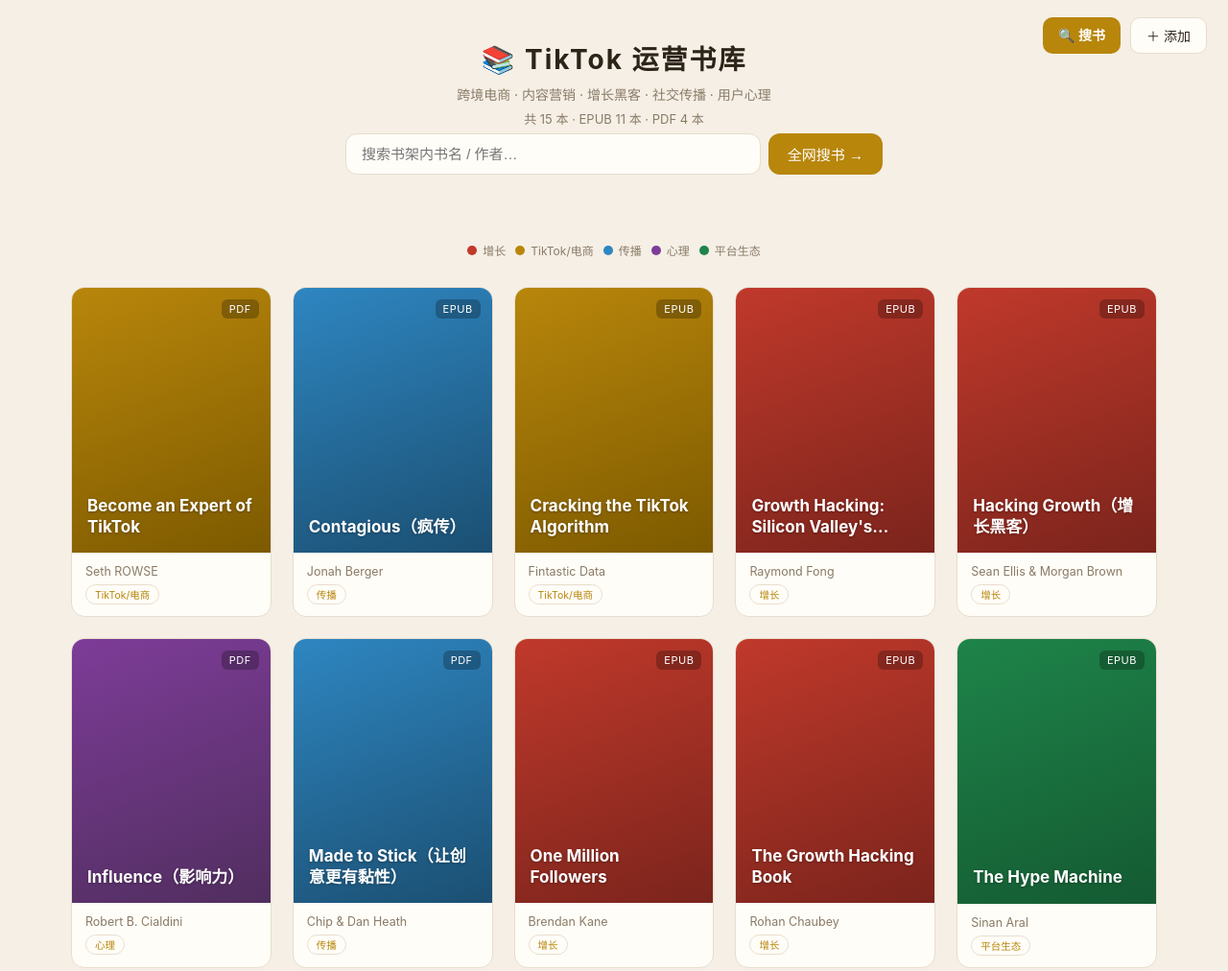
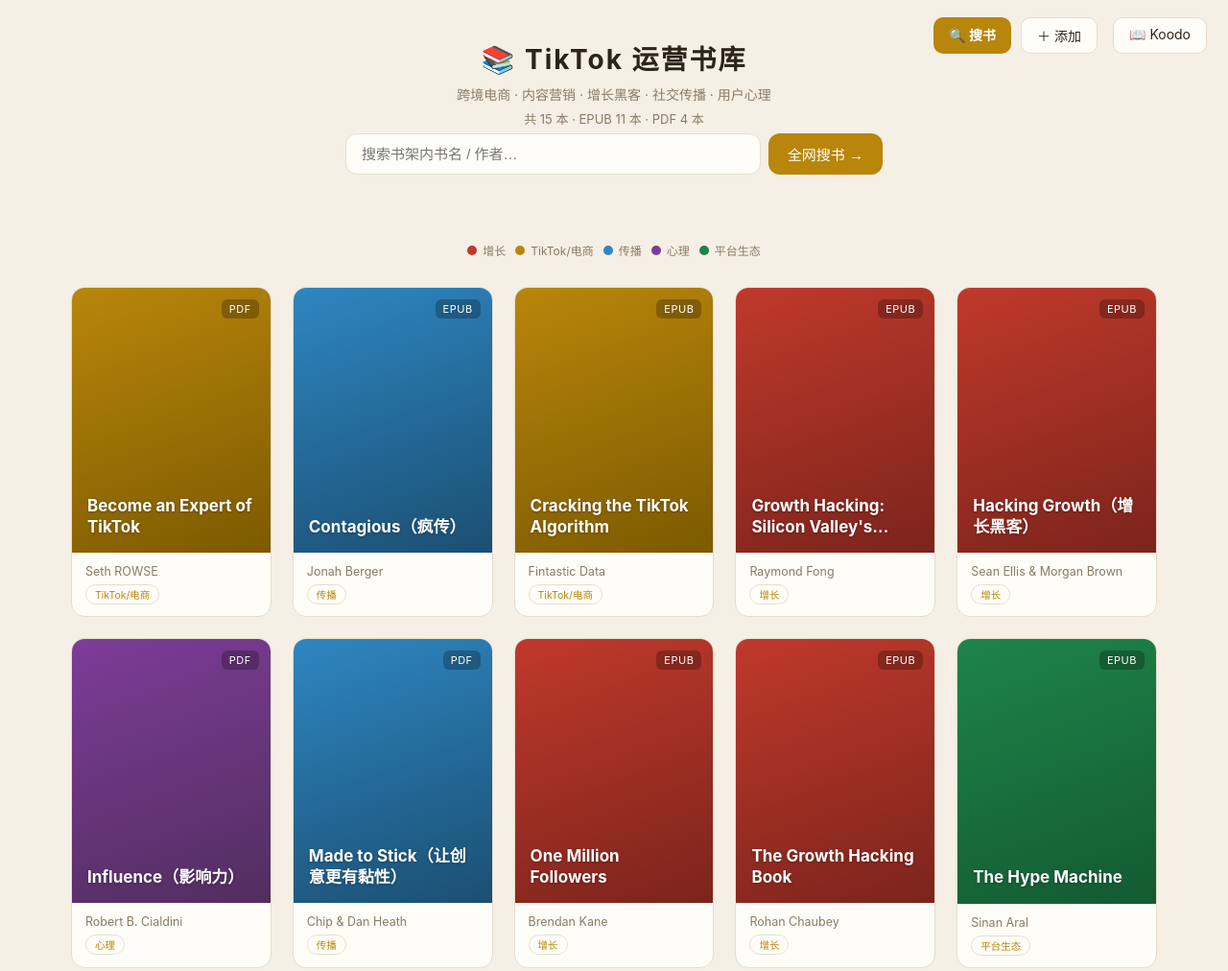
Before and after one commit to purehub-space/bookshelf, a plain HTML site: page index.html in a window 1280 px wide. Shown: the top 1012 px of the page at 96% size. Drawn offline with Linux system fonts and the light colour scheme.

Commit message:
Koodo Reader web 版上线（/koodo）+ 书架入口；deploy.sh 改干净暂存目录部署

```diff
--- a/index.html
+++ b/index.html
@@ -48,6 +48,7 @@
   <div class="nav">
     <a class="search" href="search.html">🔍 搜书</a>
     <a class="upload" href="search.html">＋ 添加</a>
+    <a class="upload" href="koodo/" style="margin-left:6px">📖 Koodo</a>
   </div>
   <h1>📚 TikTok 运营书库</h1>
   <p>跨境电商 · 内容营销 · 增长黑客 · 社交传播 · 用户心理</p>
```
Also changed, not shown: 4 other files.
